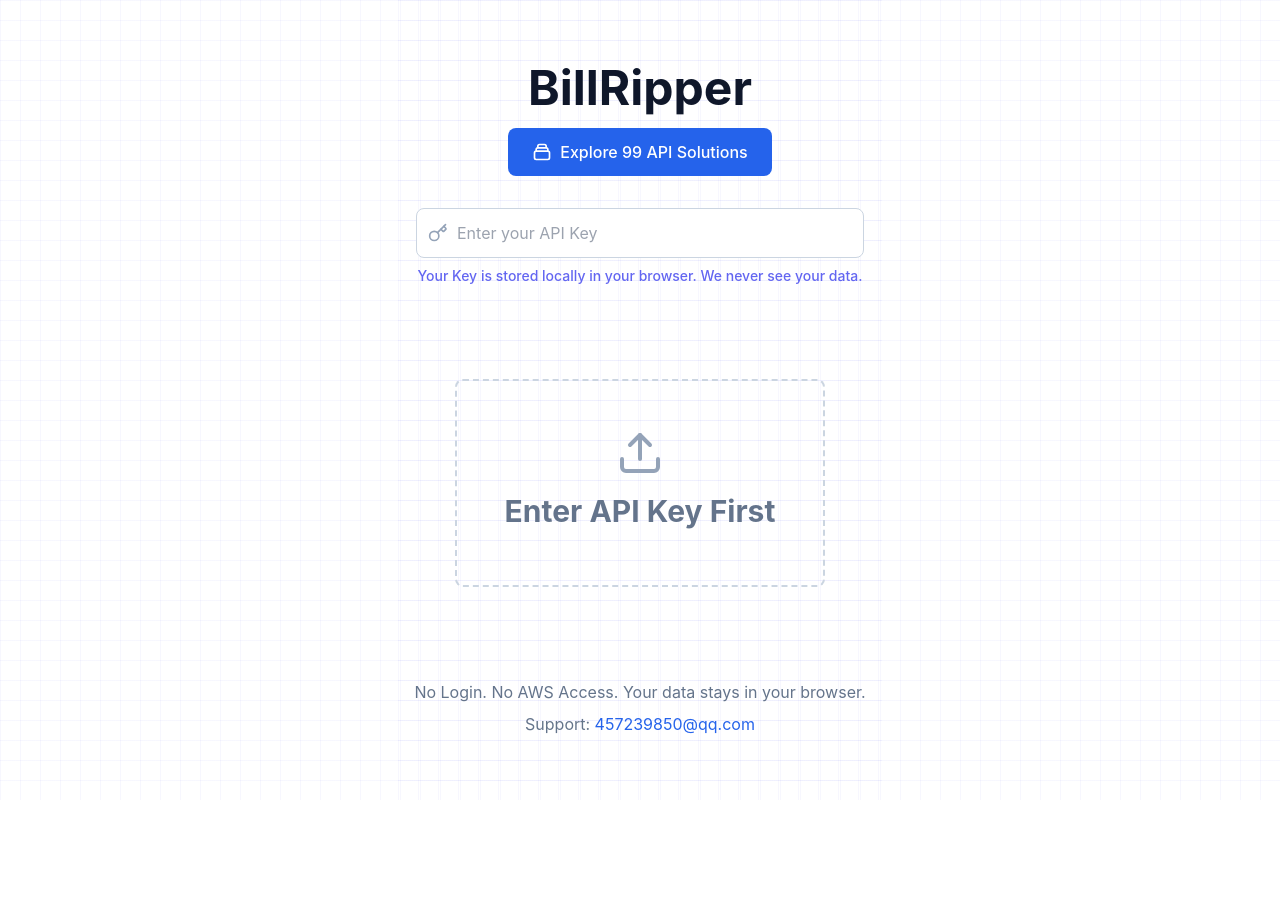
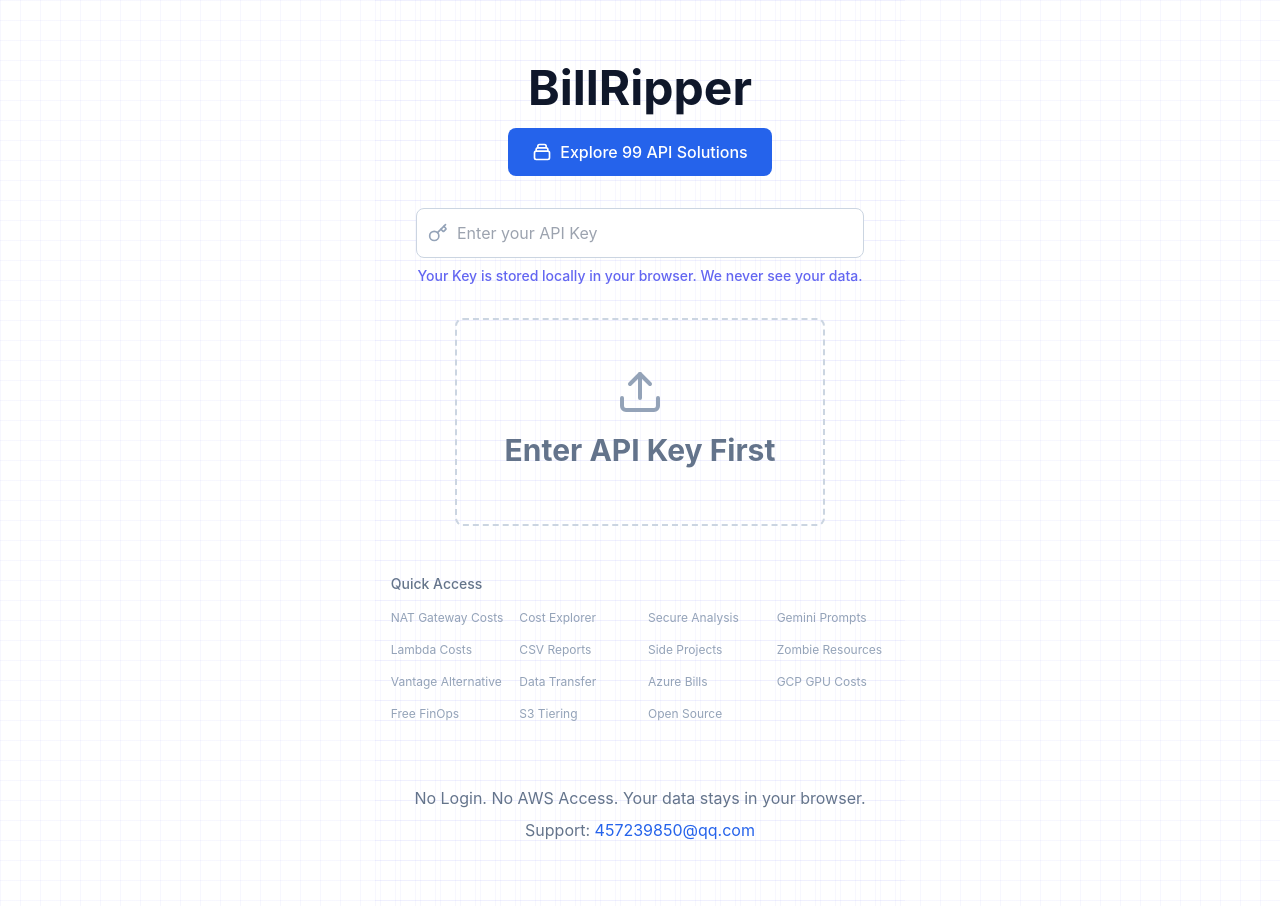
Before and after one commit to xingfangwang-eng/billripper, a Next.js app: page / in a window 1280 px wide. Before the commit the page ends 800 px from the top, so only its background shows below. Built offline with nearby package versions, Linux system fonts and the light colour scheme.

Commit message:
feat: add quick access section with 15 core keywords

```diff
--- a/src/components/FileUpload.tsx
+++ b/src/components/FileUpload.tsx
@@ -327,6 +327,28 @@
         </div>
       )}
 
+      {/* Quick Access */}
+      <div className="mt-12 mb-8">
+        <h3 className="text-sm font-medium text-slate-500 mb-4">Quick Access</h3>
+        <div className="grid grid-cols-2 md:grid-cols-4 gap-4">
+          <a href="/rip/why-is-my-aws-nat-gateway-bill-high-2026" className="text-xs text-slate-400 hover:text-slate-600 transition-colors">NAT Gateway Costs</a>
+          <a href="/rip/aws-cost-explorer-vs-vantage-vs-billripper" className="text-xs text-slate-400 hover:text-slate-600 transition-colors">Cost Explorer</a>
+          <a href="/rip/analyze-aws-bill-without-iam-access" className="text-xs text-slate-400 hover:text-slate-600 transition-colors">Secure Analysis</a>
+          <a href="/rip/gemini-prompt-cloud-cost-optimization" className="text-xs text-slate-400 hover:text-slate-600 transition-colors">Gemini Prompts</a>
+          <a href="/rip/reduce-aws-lambda-ai-inference-cost" className="text-xs text-slate-400 hover:text-slate-600 transition-colors">Lambda Costs</a>
+          <a href="/rip/how-to-read-aws-csv-billing-report" className="text-xs text-slate-400 hover:text-slate-600 transition-colors">CSV Reports</a>
+          <a href="/rip/cloud-cost-monitoring-side-projects-reddit" className="text-xs text-slate-400 hover:text-slate-600 transition-colors">Side Projects</a>
+          <a href="/rip/unexpected-aws-bill-abandoned-project" className="text-xs text-slate-400 hover:text-slate-600 transition-colors">Zombie Resources</a>
+          <a href="/rip/vantage-alternative-solo-developers" className="text-xs text-slate-400 hover:text-slate-600 transition-colors">Vantage Alternative</a>
+          <a href="/rip/stop-aws-data-transfer-out-charges" className="text-xs text-slate-400 hover:text-slate-600 transition-colors">Data Transfer</a>
+          <a href="/rip/analyze-azure-bill-pdf-free" className="text-xs text-slate-400 hover:text-slate-600 transition-colors">Azure Bills</a>
+          <a href="/rip/save-money-gcp-gpu-instances" className="text-xs text-slate-400 hover:text-slate-600 transition-colors">GCP GPU Costs</a>
+          <a href="/rip/free-finops-tool-startups-no-cc" className="text-xs text-slate-400 hover:text-slate-600 transition-colors">Free FinOps</a>
+          <a href="/rip/aws-s3-intelligent-tiering-cost-audit" className="text-xs text-slate-400 hover:text-slate-600 transition-colors">S3 Tiering</a>
+          <a href="/rip/open-source-cloud-cost-analyzer" className="text-xs text-slate-400 hover:text-slate-600 transition-colors">Open Source</a>
+        </div>
+      </div>
+
       {/* Footer */}
       <footer className="py-8 text-center">
         <p className="text-slate-500 mb-2">
```
